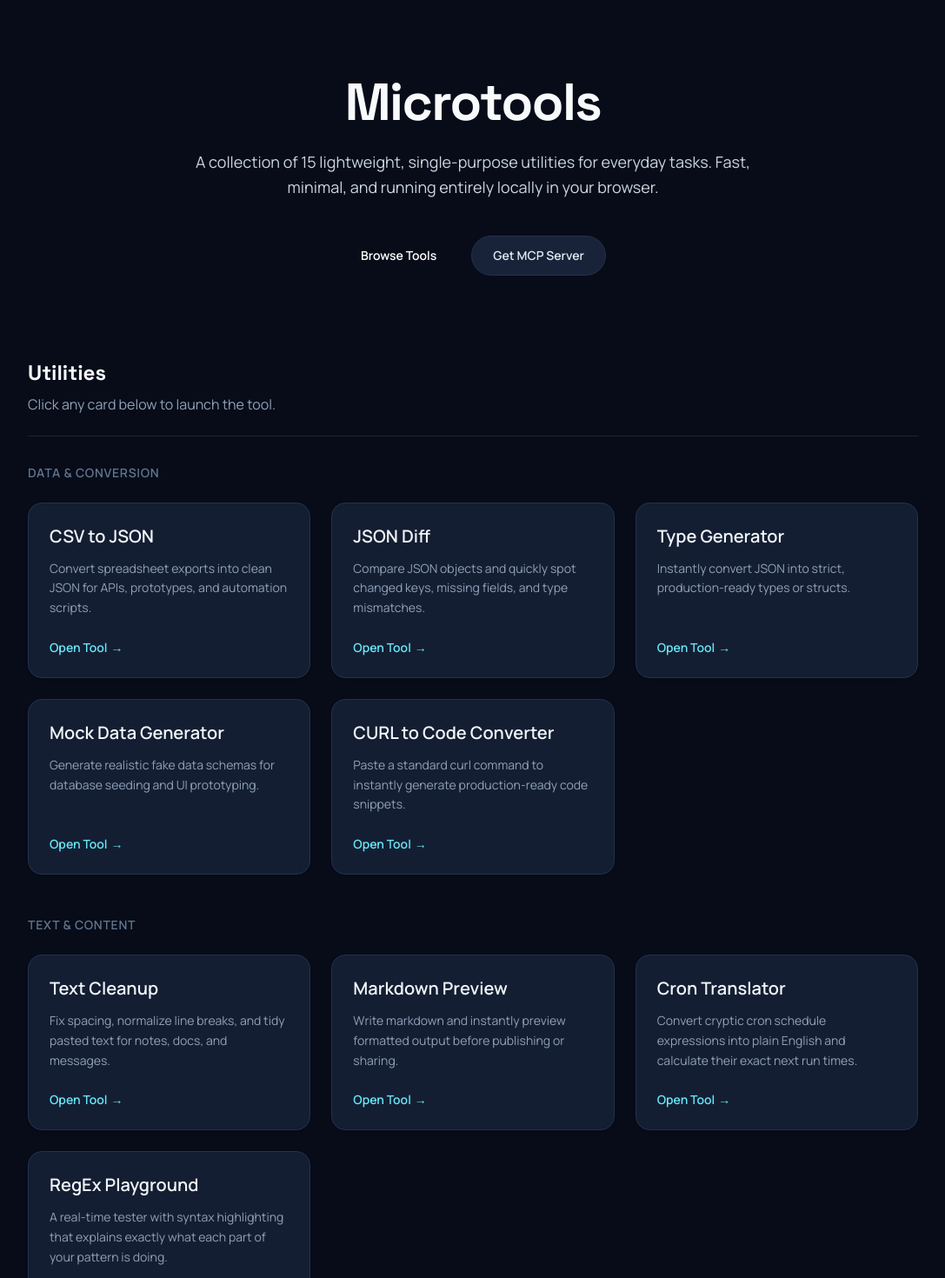
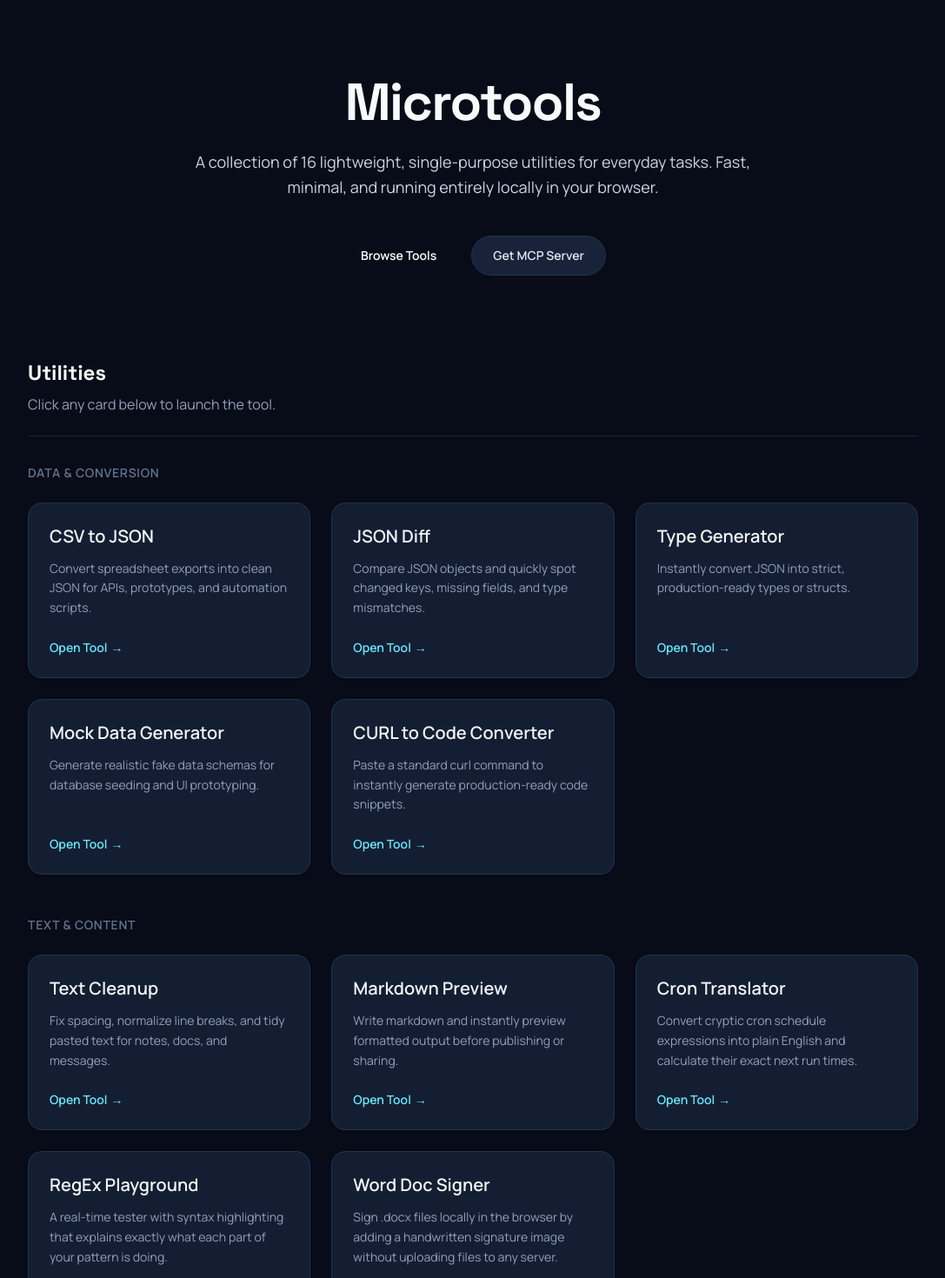
Before and after one commit to Champion2005/microtools, a React (Vite) app: page / in a window 1280 px wide. Shown: the top 1470 px of the page at 87% size, without its empty margins (96-1183 px from the left). Built offline with nearby package versions, Linux system fonts and the light colour scheme; what pica would draw is missing.

Commit message:
fix: restore Word Doc Signer to tools array

```diff
--- a/src/App.jsx
+++ b/src/App.jsx
@@ -139,6 +139,14 @@ const tools = [
     href: '/color-extractor',
     isAvailable: true,
   },
+  {
+    name: 'Word Doc Signer',
+    summary: 'Sign .docx files locally in the browser by adding a handwritten signature image without uploading files to any server.',
+    status: 'Preview',
+    category: 'Text & Content',
+    href: '/word-doc-signer',
+    isAvailable: true,
+  },
 ]
 
 export default function App() {
```
